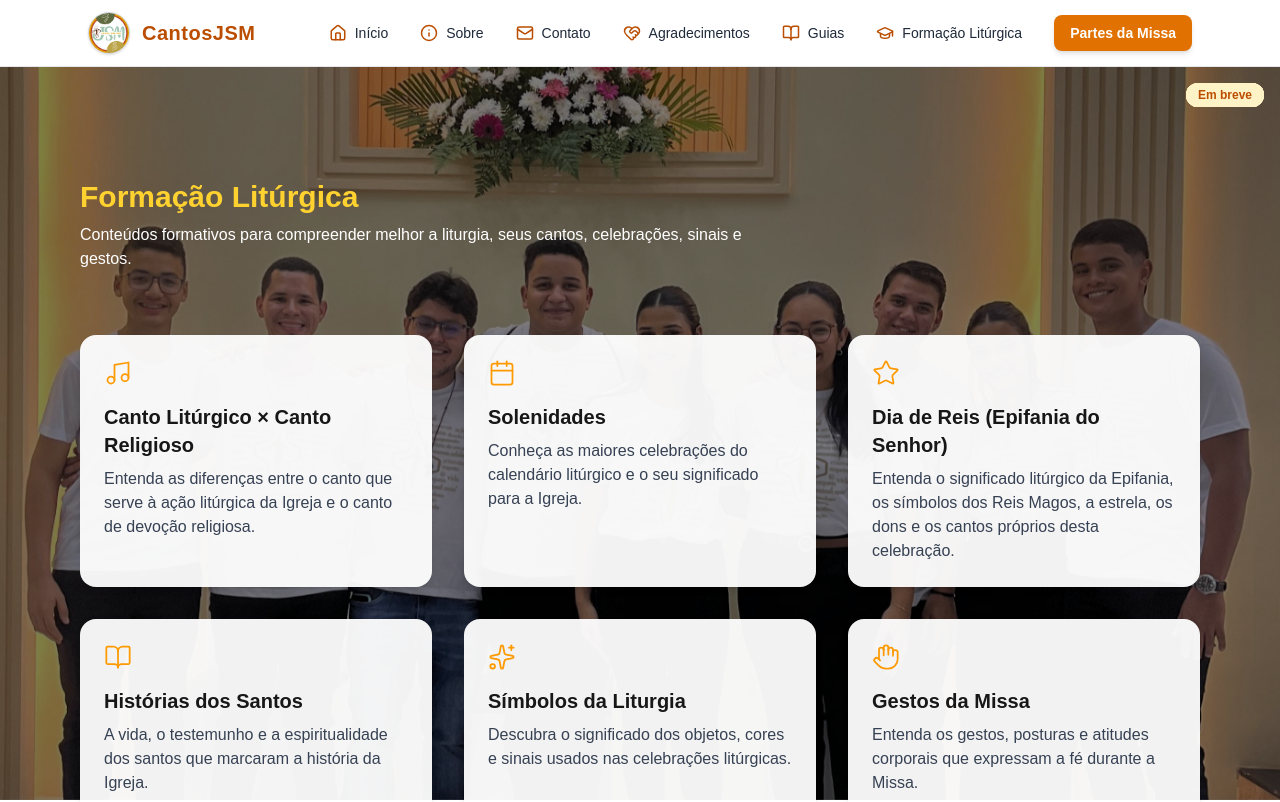
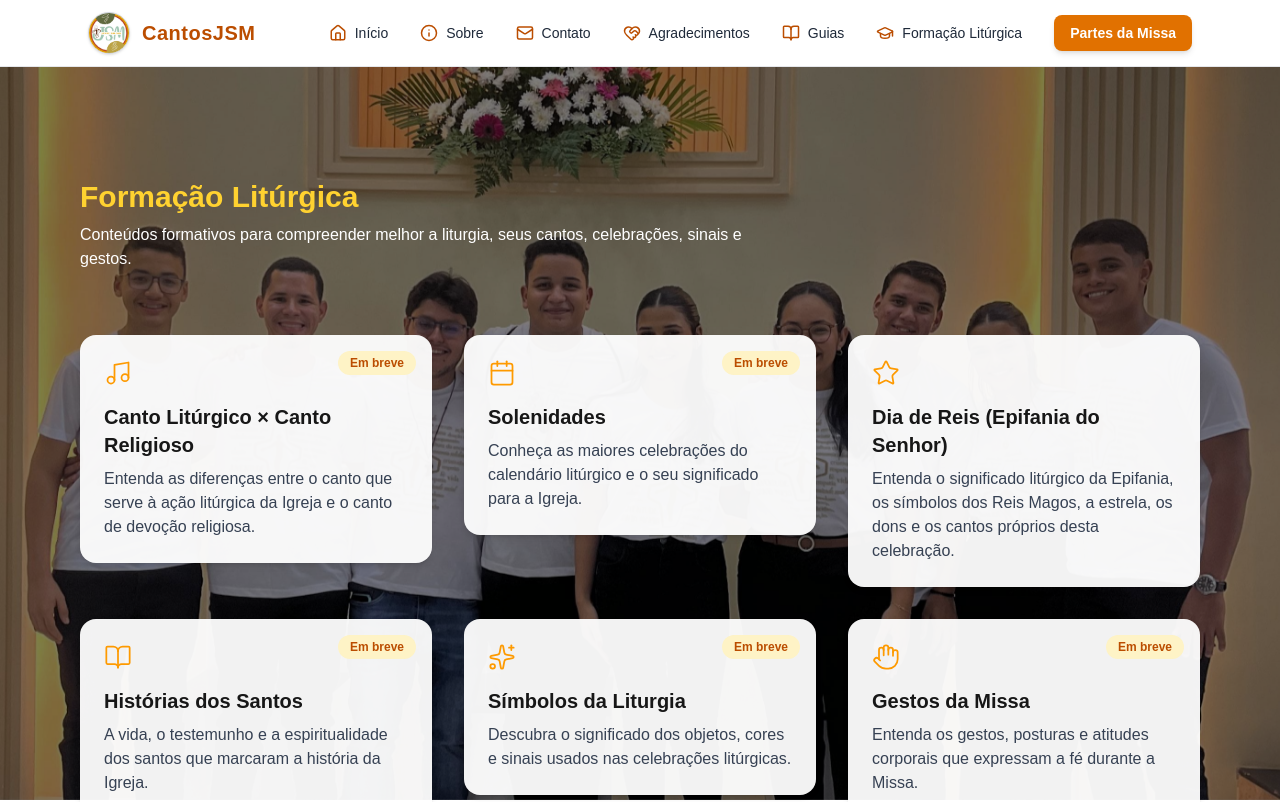
Before and after one commit to robsonalbuquerquedev/cantosjsm, a Next.js app: page /formacao-liturgica in a window 1280 px wide. Shown: the top 802 px of the page. Built offline with nearby package versions, Linux system fonts and the light colour scheme.

Commit message:
update: component FormacaoLiturgica.tsx

```diff
--- a/src/components/FormacaoLiturgica.tsx
+++ b/src/components/FormacaoLiturgica.tsx
@@ -4,6 +4,7 @@ import { useState } from "react";
 import { motion } from "framer-motion";
 import { Music, Calendar, BookOpen, Sparkles, Hand, Star } from "lucide-react";
 import { formacaoData } from "@/data/formacaoData";
+import Link from "next/link";
 
 const ITEMS_PER_PAGE = 6;
 
@@ -29,12 +30,7 @@ export default function FormacaoLiturgica() {
     return (
         <>
             {/* Cabeçalho */}
-            <motion.header
-                className="col-span-full mb-8"
-                initial={{ opacity: 0, y: -20 }}
-                animate={{ opacity: 1, y: 0 }}
-                transition={{ duration: 0.6 }}
-            >
+            <motion.header className="col-span-full mb-8" initial={{ opacity: 0, y: -20 }} animate={{ opacity: 1, y: 0 }} transition={{ duration: 0.6 }}>
                 <h1 className="text-3xl font-bold text-amber-300">
                     Formação Litúrgica
                 </h1>
@@ -47,18 +43,30 @@ export default function FormacaoLiturgica() {
             {/* Cards */}
             {paginatedData.map((item, index) => {
                 const Icon = iconMap[item.title];
+                const isActive = item.status === "active";
 
-                return (
+                const CardContent = (
                     <motion.article
-                        key={item.title}
-                        className="bg-white/95 rounded-2xl shadow-md p-6 opacity-90 cursor-not-allowed"
+                        className={`
+                relative
+                bg-white/95
+                rounded-2xl
+                shadow-md
+                p-6
+                transition-all
+                ${isActive
+                                ? "cursor-pointer hover:shadow-xl hover:-translate-y-1"
+                                : "opacity-90 cursor-not-allowed"}
+            `}
                         initial={{ opacity: 0, y: 24 }}
                         animate={{ opacity: 1, y: 0 }}
                         transition={{ delay: index * 0.1 }}
                     >
-                        <span className="absolute top-4 right-4 text-xs font-semibold text-amber-700 bg-amber-100 px-3 py-1 rounded-full">
-                            Em breve
-                        </span>
+                        {!isActive && (
+                            <span className="absolute top-4 right-4 text-xs font-semibold text-amber-700 bg-amber-100 px-3 py-1 rounded-full">
+                                Em breve
+                            </span>
+                        )}
 
                         {Icon && (
                             <div className="mb-4 text-amber-500">
@@ -75,15 +83,21 @@ export default function FormacaoLiturgica() {
                         </p>
                     </motion.article>
                 );
+
+                return isActive && item.href ? (
+                    <Link key={item.title} href={item.href}>
+                        {CardContent}
+                    </Link>
+                ) : (
+                    <div key={item.title}>
+                        {CardContent}
+                    </div>
+                );
             })}
 
             {/* Navegação */}
             <div className="col-span-full flex justify-between mt-8">
-                <button
-                    onClick={() => setCurrentPage((p) => Math.max(p - 1, 0))}
-                    disabled={currentPage === 0}
-                    className="px-4 py-2 rounded-lg bg-amber-200 text-amber-900 disabled:opacity-40 cursor-pointer"
-                >
+                <button onClick={() => setCurrentPage((p) => Math.max(p - 1, 0))} disabled={currentPage === 0} className="px-4 py-2 rounded-lg bg-amber-200 text-amber-900 disabled:opacity-40 cursor-pointer">
                     Anterior
                 </button>
 
```
